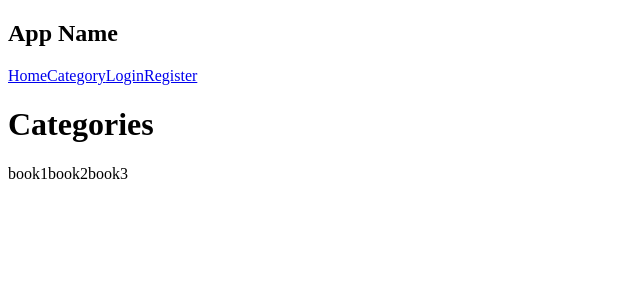
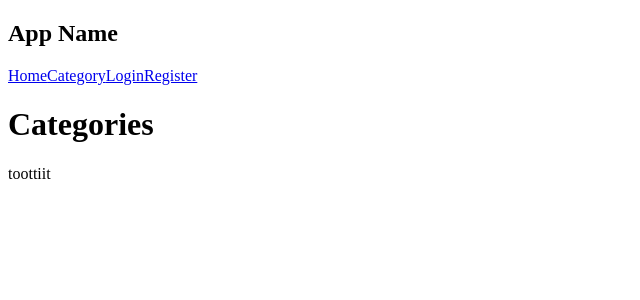
Before and after one commit to Hellboy94520/netliens, a React (Create React App) app in the folder frontend/webbook/: page /category in a window 1280 px wide. Shown: the top 300 px of the page, without its empty margins (0-640 px from the left). Built offline with nearby package versions, Linux system fonts and the light colour scheme.

Commit message:
Okay but why i have to use props to get content ?

```diff
--- a/frontend/webbook/src/actions/getCategories.js
+++ b/frontend/webbook/src/actions/getCategories.js
@@ -9,10 +9,6 @@
     type: GET_CATEGORIES,
     payload: [ 'baak1', 'baak2' ]
   });
-  return {
-    type: GET_CATEGORIES,
-    payload: ["book1","book2", "book3"]
-  }
   // axios
   //   .get("/category/list/")
   //   .then((res) => {
--- a/frontend/webbook/src/components/home/Category.js
+++ b/frontend/webbook/src/components/home/Category.js
@@ -5,33 +5,19 @@
 
 
 const CategoryPage = (props) => {
-  // const api = useAxios();
-
-  // useEffect(() => {
-  //   const fetchData = async () => {
-  //     try {
-  //       const response = await api.get("/category/list/");
-  //       setRes(response.data);
-  //     } catch {
-  //       setRes("Something went wrong");
-  //     }
-  //   };
-  //   fetchData();
-  //   // eslint-disable-next-line react-hooks/exhaustive-deps
-  // }, []);
-
-  const [categories, setCategories] = useState(null)
-
+  const [ categories ] = useState(null)
 
   useEffect(() => {
-    setCategories(props.getCategories().payload)
-    console.log(categories)
+    console.log("useEffect")
+    // console.log(props.getCategories())
+    // // setCategories(props.getCategories().categories.categories_list)
+    console.log(props.categories)
   }, [])
 
   return (
     <div>
       <h1>Categories</h1>
-      { categories ? categories : "Vide" }
+      { props.categories ? props.categories : "Vide" }
       {/* { categories.map((content, index) => content) } */}
       {/* { props.categories ? "OK" : "NOK"} */}
       {/* {props.categories ? (
@@ -47,7 +33,8 @@
 }
 const mapStateToProps = (state) => {
   console.log("CategoryPage-mapStateToProps")
-  return { categories: state.categories };
+  const { categories } = state
+  return { categories: categories.categories_list };
 };
 
 const mapDispatchToProps = dispatch => {
```
